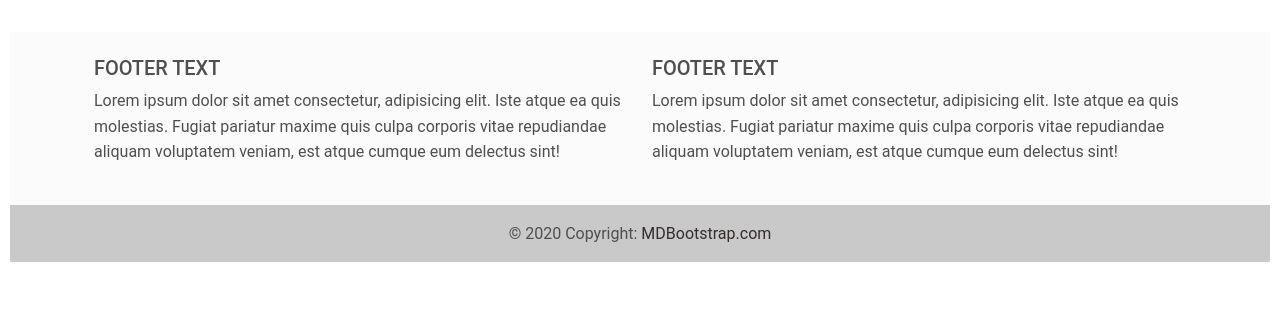
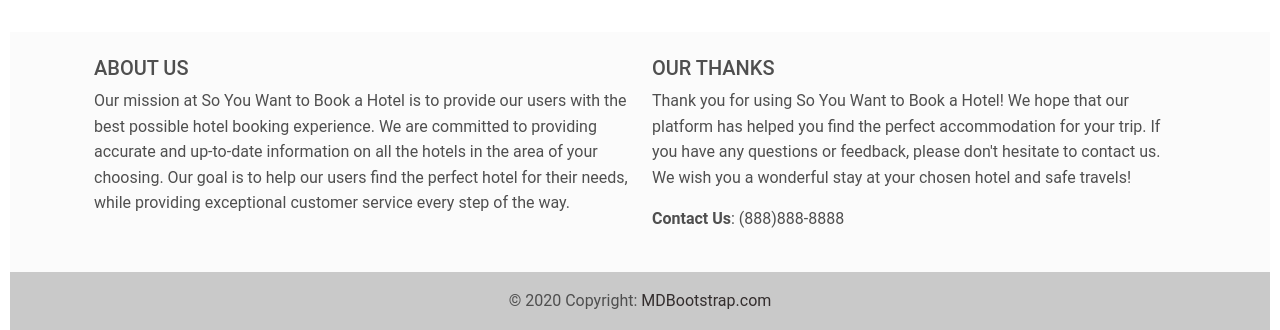
Before and after one commit to SamanthaJoy13/so_you_want_to_adopt_a_dog, a plain HTML site: page index.html in a window 1280 px wide. Shown: the part 1732-2062 px from the top of the page. Before the commit the page ends 1994 px from the top, so only its background shows below. Drawn offline with nearby package versions, Linux system fonts and the light colour scheme; some packages are replaced by stand-ins of ours.

Commit message:
updated footer

```diff
--- a/index.html
+++ b/index.html
@@ -113,25 +113,28 @@
         <div class="row">
           <!--Grid column-->
           <div class="col-lg-6 col-md-12 mb-4 mb-md-0">
-            <h5 class="text-uppercase">Footer text</h5>
+            <h5 class="text-uppercase">About us</h5>
 
             <p>
-              Lorem ipsum dolor sit amet consectetur, adipisicing elit. Iste atque ea quis
-              molestias. Fugiat pariatur maxime quis culpa corporis vitae repudiandae
-              aliquam voluptatem veniam, est atque cumque eum delectus sint!
+              Our mission at So You Want to Book a Hotel is to provide our users with the best possible hotel booking experience.
+              We are committed to providing accurate and up-to-date information on all the hotels in the area of your choosing.
+              Our goal is to help our users find the perfect hotel for their needs, while providing exceptional customer service every step of the way.
             </p>
           </div>
           <!--Grid column-->
 
           <!--Grid column-->
           <div class="col-lg-6 col-md-12 mb-4 mb-md-0">
-            <h5 class="text-uppercase">Footer text</h5>
+            <h5 class="text-uppercase">Our Thanks</h5>
 
             <p>
-              Lorem ipsum dolor sit amet consectetur, adipisicing elit. Iste atque ea quis
-              molestias. Fugiat pariatur maxime quis culpa corporis vitae repudiandae
-              aliquam voluptatem veniam, est atque cumque eum delectus sint!
+              Thank you for using So You Want to Book a Hotel!
+              We hope that our platform has helped you find the perfect accommodation for your trip.
+              If you have any questions or feedback, please don't hesitate to contact us.
+              We wish you a wonderful stay at your chosen hotel and safe travels!
             </p>
+            <p><b>Contact Us</b>: (888)888-8888</p>
+
           </div>
           <!--Grid column-->
         </div>
```
